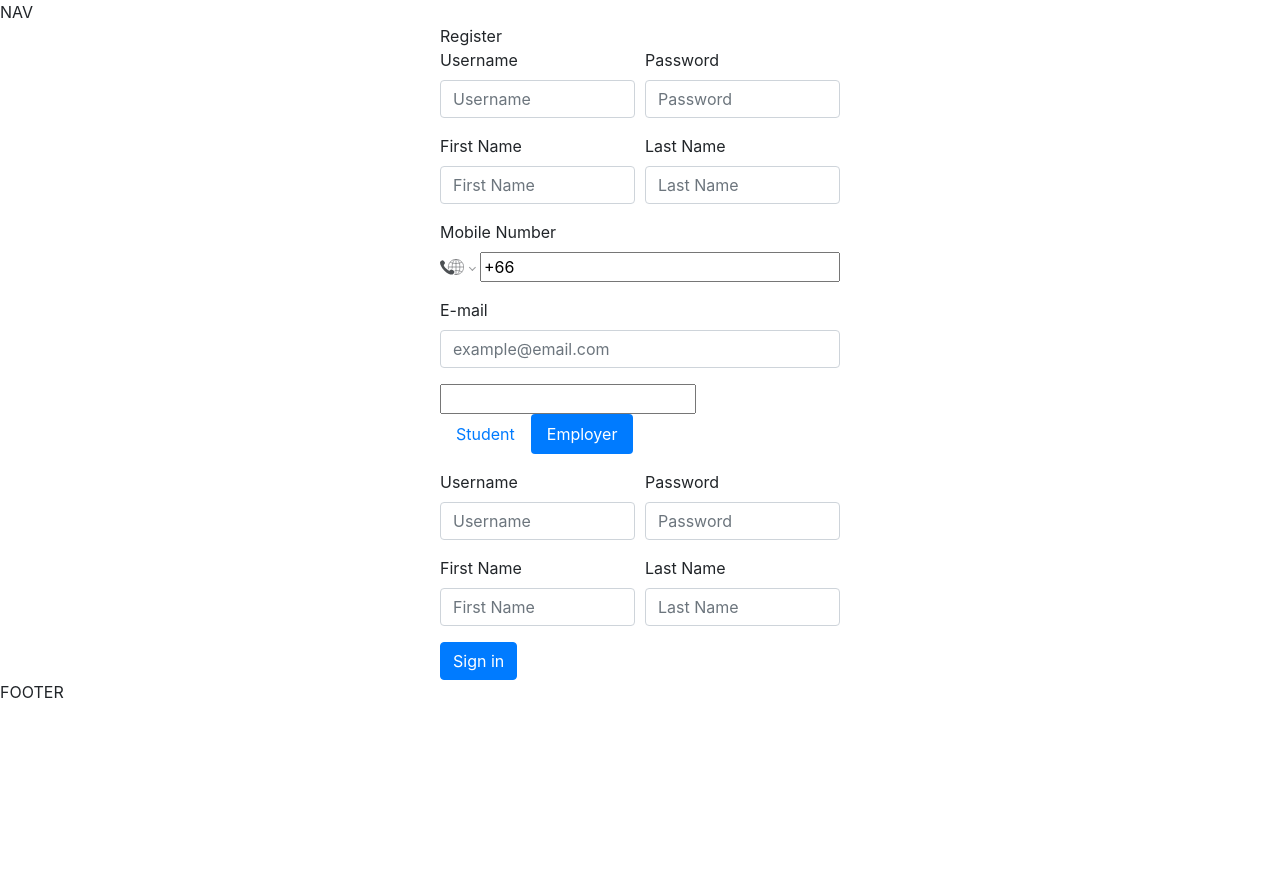
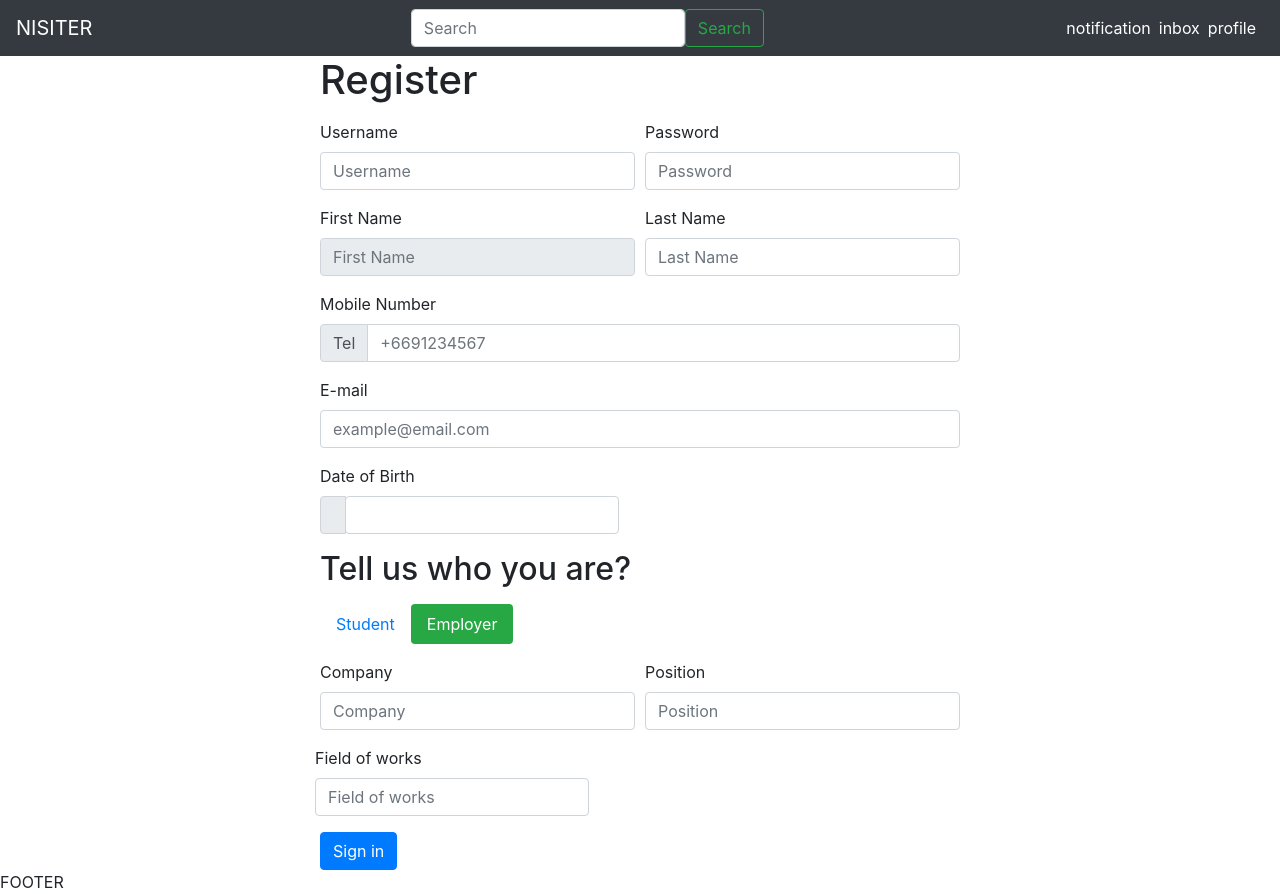
Before and after one commit to 2110336-SoftwareEngineering2/sec3_ALLA, a React (Create React App) app in the folder frontend/: page /register in a window 1280 px wide. Both pictures are taken after a click on the link "Employer". Before the commit the page ends 800 px from the top, so only its background shows below. Built offline with nearby package versions, Linux system fonts and the light colour scheme.

Commit message:
finishing register page

```diff
--- a/frontend/src/App.js
+++ b/frontend/src/App.js
@@ -1,9 +1,12 @@
 import logo from './logo.svg';
-import './App.css';
+import './App.scss';
+import "bootstrap/dist/css/bootstrap.min.css";
+//import "netdna.bootstrapcdn.com/twitter-bootstrap/2.3.2/css/bootstrap-combined.no-icons.min.css";
 import { BrowserRouter as Router } from 'react-router-dom';
 import Navigation from './components/Navigation';
 import Routes from './routes';
 import Footer from './components/Footer';
+
 
 function App() {
   return (
--- a/frontend/src/components/Navigation/index.js
+++ b/frontend/src/components/Navigation/index.js
@@ -1,5 +1,22 @@
 import React from "react";
+import "./style.scss";
 
-export default function index() {
-  return <div>NAV</div>;
+export default function Navigation() {
+  //return <div><div className="nav-container">NAV</div><div className="nav-spacer"></div></div>;
+  return <nav class="navbar navbar-dark bg-dark justify-content-space-between position-sticky">
+    <div className="d-flex justify-content-between align-items-center nav-container ">
+      <div className="d-flex pr-15">
+        <a className="navbar-brand ">NISITER</a>
+      </div>
+      <div className="d-flex justify-content-center">
+        <input class="form-control" type="search" placeholder="Search" aria-label="Search"></input>
+        <button class="btn btn-outline-success" type="submit">Search</button>
+      </div>
+      <div className="d-flex ">
+        <a href="" className="pr-2 font-style"> notification </a>
+        <a href="" className="pr-2 font-style"> inbox </a>
+        <a href="" className="pr-2 font-style"> profile </a>
+      </div>
+    </div>
+  </nav>
 }
--- /dev/null
+++ b/frontend/src/components/Navigation/style.scss
@@ -0,0 +1,32 @@
+.nav-container{
+    width: 100%;
+    flex-direction: row;
+    flex-wrap: nowrap;
+
+}
+.nav-spacer{
+    padding-top:50px;
+}
+
+.font-style {
+    color: white;
+    &:hover{
+        color:rgb(113, 230, 157);
+    }
+}
+
+
+.logo-container {
+    width: 30%;
+    justify-content: flex-start;
+}
+
+.search-container {
+    width: 40%;
+    justify-content: center;
+}
+
+.profile-container {
+    width :30%;
+    justify-content: flex end;
+}
--- a/frontend/src/pages/Home/index.js
+++ b/frontend/src/pages/Home/index.js
@@ -1,6 +1,12 @@
-import React from 'react'
+import React, { useCallback, useEffect, useState } from "react";
+import "./style.scss";
 
 export default function Home() {
+    const initFormData = {
+        username: "",
+        KuyMac:"small"
+    }
+
     return (
         <div>
             Home
--- a/frontend/src/pages/Login/index.js
+++ b/frontend/src/pages/Login/index.js
@@ -1,7 +1,7 @@
 import React, { useCallback, useEffect, useState } from "react";
-import "bootstrap/dist/css/bootstrap.min.css";
 import "./style.scss";
-import Welcome from "../../assets/logo/welcome_logo.png"
+import Welcome from "../../assets/logo/welcome_logo.png";
+
 export default function Login() {
   const initFormData = {
     username: "",
@@ -10,6 +10,7 @@ export default function Login() {
   };
   const [formData, setFormData] = useState(initFormData);
   console.log("form obj", formData);
+
   return (
     <div>
       Login
--- a/frontend/src/pages/Register/index.js
+++ b/frontend/src/pages/Register/index.js
@@ -3,6 +3,7 @@ import "react-phone-number-input/style.css";
 import PhoneInput from "react-phone-number-input";
 import "./style.scss";
 import DatePicker from "react-datepicker";
+import Select from "react-dropdown-select";
 
 import "react-datepicker/dist/react-datepicker.css";
 
@@ -18,20 +19,41 @@ export default function Register() {
         isStudent: true,
         startDate: new Date()
     };
+
+    const initStudent = {
+        university: "",
+        degree: "",
+        faculty: "",
+        department: "",
+        fieldofwork: "",
+        resume: "",
+    };
+
+    const initEmployer = {
+        company: "",
+        fieldofwork: "",
+        position: "",
+    };
+
+
+    const [student, setStudent] = useState(initStudent);
     const [formData, setFormData] = useState(initFormData);
-  const [value, setValue] = useState();
 
-  console.log(value);
+    useEffect(() => {
+        console.log(formData);
+    }, [formData])
     return (
         <form className="form-container">
-      <header> Register</header>
+            <div className="d-flex justify-content-left">
+                <header className=" pb-2"><h1> Register </h1></header>
+            </div>
             <div class="form-row">
                 <div class="form-group col-md-6">
                     <label for="inputEmail4">Username</label>
                     <input
-            type="email"
+                        type="text"
                         class="form-control"
-            id="inputEmail4"
+                        onChange={(e) => setFormData({ ...formData, username: e.target.value })}
                         placeholder="Username"
                     ></input>
                 </div>
@@ -40,7 +62,7 @@ export default function Register() {
                     <input
                         type="password"
                         class="form-control"
-            id="inputPassword4"
+                        onChange={(e) => setFormData({ ...formData, password: e.target.value })}
                         placeholder="Password"
                     ></input>
                 </div>
@@ -49,10 +71,12 @@ export default function Register() {
                 <div class="form-group col-md-6">
                     <label for="inputPassword4">First Name</label>
                     <input
-            type="password"
+                        type="text"
                         class="form-control"
-            id="inputPassword4"
+                        onChange={(e) => setFormData({ ...formData, fname: e.target.value })}
+                        value={formData.fname}
                         placeholder="First Name"
+                        disabled={true}
                     ></input>
                 </div>
 
@@ -61,47 +85,67 @@ export default function Register() {
                     <input
                         type="text"
                         class="form-control"
-            id="inputAddress"
+                        onChange={(e) => setFormData({ ...formData, lname: e.target.value })}
                         placeholder="Last Name"
                     ></input>
                 </div>
             </div>
 
             <div class="form-group">
-        <label for="inputAddress2">Mobile Number</label>
-        <PhoneInput
-          //country="TH"
-          placeholder="Enter phone number"
-          value={"+66" + value}
-          onChange={setValue}
-        />
+
+                <label for="inputAddress">Mobile Number</label>
+                <div class="input-group">
+                    <div class="input-group-prepend">
+                        <div class="input-group-text">Tel</div>
                     </div>
+                    <input
+                        type="text"
+                        class="form-control"
+                        placeholder="+6691234567"
+                        value={formData.phone_no}
+                        onChange={(e) => setFormData({ ...formData, phone_no: e.target.value })}
+                    ></input>
+                </div></div>
             <div class="form-group">
                 <label for="inputAddress">E-mail</label>
                 <input
                     type="text"
                     class="form-control"
-          id="inputAddress"
                     placeholder="example@email.com"
+                    onChange={(e) => setFormData({ ...formData, email: e.target.value })}
                 ></input>
             </div>
+            <div class="form-group">
+
+                <label className="d-block">Date of Birth</label>
+                <div class="input-group">
+                    <div class="input-group-prepend">
+                        <i class="fa fa-calendar input-group-text" aria-hidden="true"></i>
+                    </div>
                     <DatePicker
+                        className="d-block form-control"
                         selected={formData.birthdate}
-        onChange={(date) => setFormData({...formData.birthdate=date})}
+                        onChange={(e) => setFormData({ ...formData, birthdate: e.target.value })}
+                        placeholder="dd/mm/yyyy"
                     />
+                </div>
+            </div>
+            <div className="d-flex justify-content-left">
+                <header className=" pb-2"><h2> Tell us who you are? </h2></header>
+            </div>
             <ul className="nav nav-pills mb-3">
                 <li className="list-item">
                     <a
                         className={`nav-link ${formData.isStudent ? "active" : ""}`}
-            onClick={() => setFormData({...formData,isStudent:true})}
+                        onClick={(e) => setFormData({ ...formData, isStudent: true })}
                     >
                         Student
           </a>
                 </li>
                 <li className="list-item">
                     <a
-            className={`nav-link ${!formData.isStudent ? "active" : ""}`}
-            onClick={() => setFormData({...formData,isStudent:false})}
+                        className={`nav-link ${!formData.isStudent ? "bg-success text-white" : ""}`}
+                        onClick={(e) => setFormData({ ...formData, isStudent: false })}
                     >
                         Employer
           </a>
@@ -115,7 +159,7 @@ export default function Register() {
                             <input
                                 type="email"
                                 class="form-control"
-                id="inputEmail4"
+                                onChange={(e) => setStudent({ ...student, degree: e.target.value })}
                                 placeholder="Degree"
                             ></input>
                         </div>
@@ -124,7 +168,7 @@ export default function Register() {
                             <input
                                 type="password"
                                 class="form-control"
-                id="inputPassword4"
+                                onChange={(e) => setStudent({ ...student, university: e.target.value })}
                                 placeholder="University"
                             ></input>
                         </div>
@@ -136,7 +180,7 @@ export default function Register() {
                                 type="text"
                                 value=""
                                 class="form-control"
-                id="inputFaculty4"
+                                onChange={(e) => setStudent({ ...student, faculty: e.target.value })}
                                 placeholder="Faculty"
                             ></input>
                         </div>
@@ -146,7 +190,7 @@ export default function Register() {
                             <input
                                 type="text"
                                 class="form-control"
-                id="inputAddress"
+                                onChange={(e) => setStudent({ ...student, department: e.target.value })}
                                 placeholder="Department"
                             ></input>
                         </div>
@@ -157,9 +201,10 @@ export default function Register() {
                             <input
                                 type="text"
                                 class="form-control"
-                id="inputAddress"
+                                onChange={(e) => setStudent({ ...student, fieldofwork: e.target.value })}
                                 placeholder="Field of work"
                             ></input>
+
                         </div>
                     </div>
                     <div class="input-group mb-3">
@@ -167,7 +212,7 @@ export default function Register() {
                             <input
                                 type="file"
                                 class="custom-file-input"
-                id="inputGroupFile01"
+
                             ></input>
                             <label class="custom-file-label" for="inputGroupFile01">
                                 Upload Resume
@@ -179,44 +224,35 @@ export default function Register() {
                     <div>
                         <div class="form-row">
                             <div class="form-group col-md-6">
-              <label for="inputEmail4">Username</label>
+                                <label for="inputEmail4">Company</label>
                                 <input
-                type="email"
+                                    type="text"
                                     class="form-control"
-                id="inputEmail4"
-                placeholder="Username"
+                                    onChange={(e) => setFormData({ ...formData, company: e.target.value })}
+                                    placeholder="Company"
                                 ></input>
                             </div>
                             <div class="form-group col-md-6">
-              <label for="inputPassword4">Password</label>
+                                <label for="inputPassword4">Position</label>
                                 <input
-                type="password"
+                                    type="text"
                                     class="form-control"
-                id="inputPassword4"
-                placeholder="Password"
+                                    onChange={(e) => setFormData({ ...formData, position: e.target.value })}
+                                    placeholder="Position"
                                 ></input>
                             </div>
                         </div>
                         <div class="form-row">
-            <div class="form-group col-md-6">
-              <label for="inputPassword4">First Name</label>
+                            <div class="form-group">
+                                <label for="inputPassword4">Field of works</label>
                                 <input
-                type="password"
+                                    type="text"
                                     class="form-control"
-                id="inputPassword4"
-                placeholder="First Name"
+                                    onChange={(e) => setFormData({ ...formData, fieldofwor: e.target.value })}
+                                    placeholder="Field of works"
                                 ></input>
                             </div>
 
-            <div class="form-group col-md-6">
-              <label for="inputAddress">Last Name</label>
-              <input
-                type="text"
-                class="form-control"
-                id="inputAddress"
-                placeholder="Last Name"
-              ></input>
-            </div>
                         </div>
                     </div>
                 )}
--- a/frontend/src/pages/Register/style.scss
+++ b/frontend/src/pages/Register/style.scss
@@ -1,5 +1,6 @@
 .form-container{
-    width:400px;
+    width:50%;
+    max-width: 650px;
     margin:0 auto;
 }
 .nav-link{
--- a/frontend/src/routes/index.js
+++ b/frontend/src/routes/index.js
@@ -14,6 +14,7 @@ const Routes = () => {
                 <Route exact path="/login" component={Login} />
                 <Route exact path="/register" component={Register} />
                 <Route exact path="/profile" component={MyProfile} />
+                <Route path="*" component={Login}/>
             </Switch>
         </div>
     )
```
Also changed, not shown: frontend/src/App.scss (renamed from frontend/src/App.css), frontend/src/components/Footer/index.js (line endings or trailing spaces), frontend/src/pages/Home/style.scss (added), 1 other file (tests, documents, lock files or other folders). Lines whose indentation alone changed are shown as unchanged.
